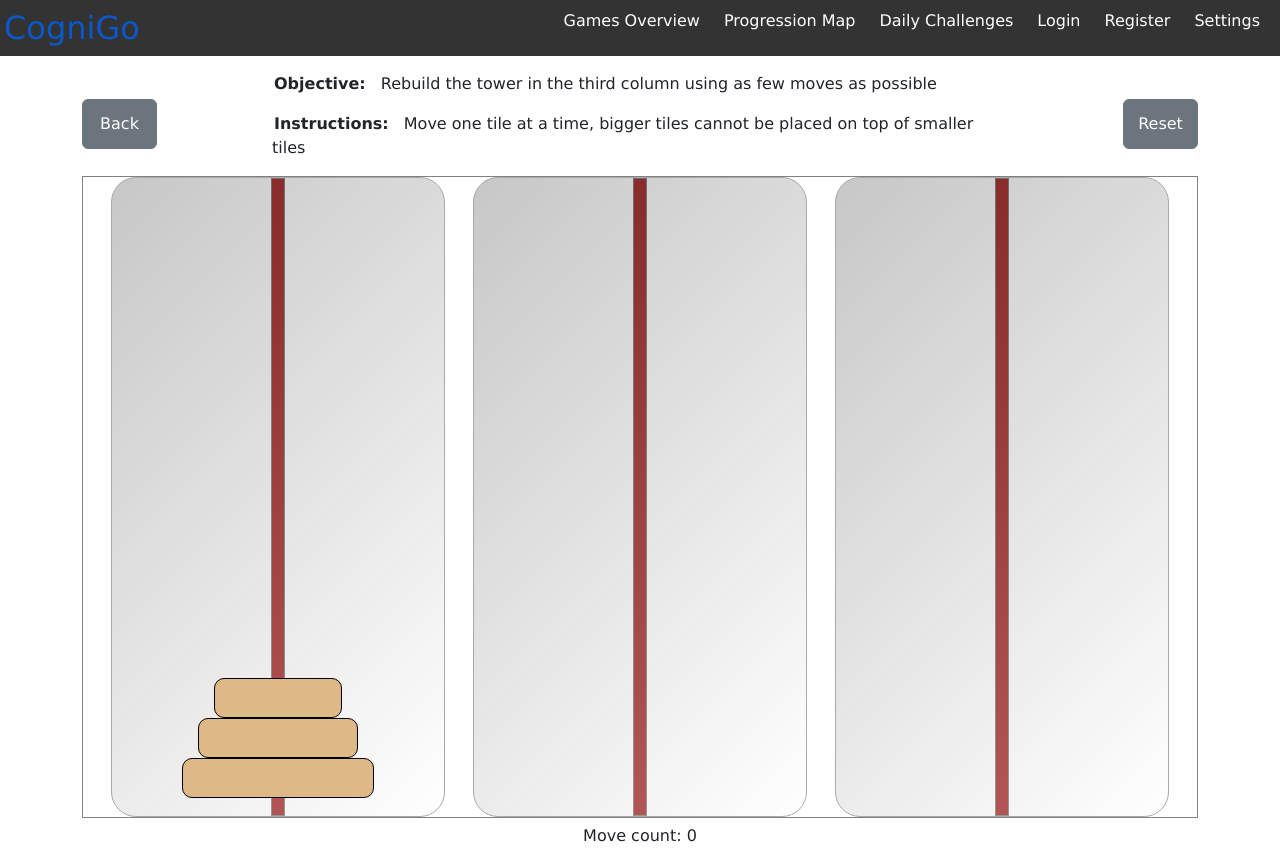
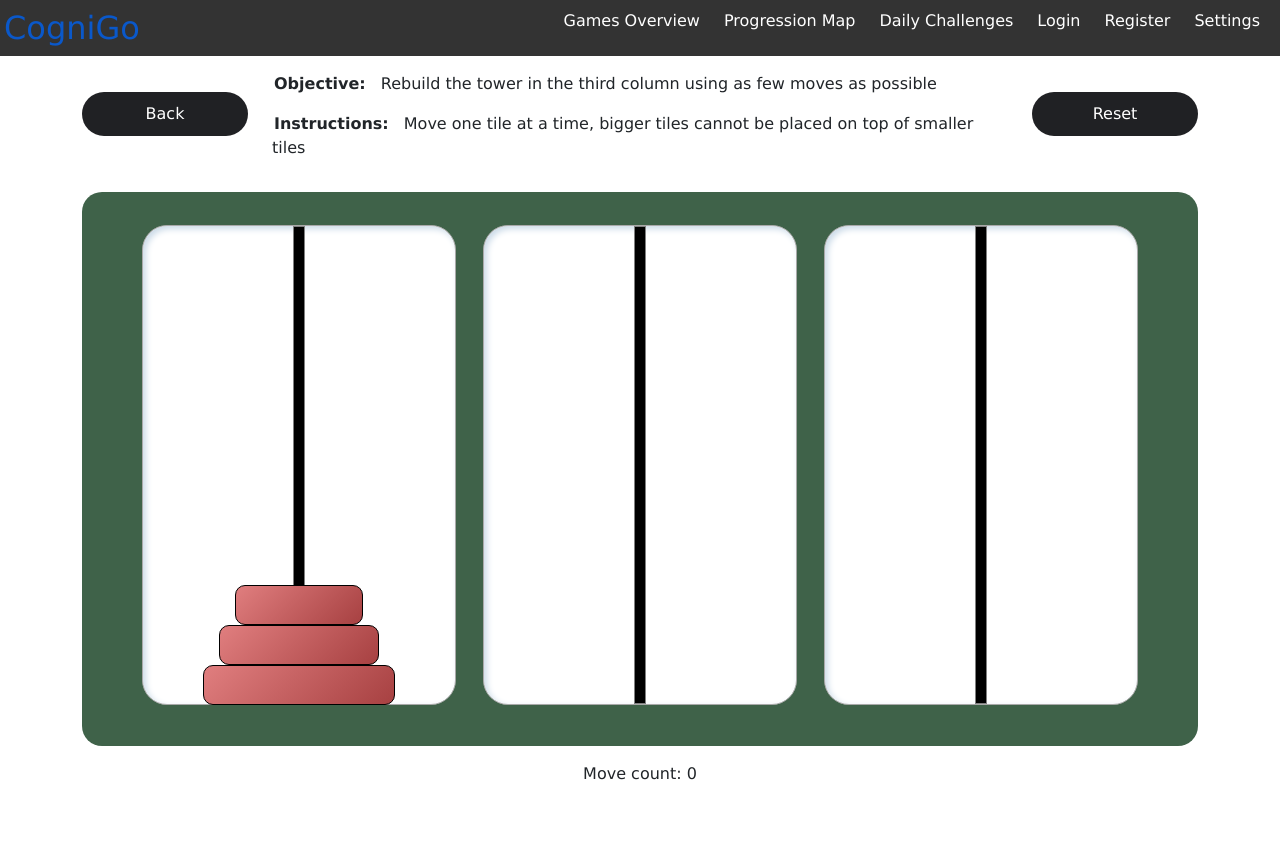
Before and after one commit to chloehylaw/cognigo, a React (Create React App) app: page /games/hanoi/go in a window 1280 px wide. After the commit the page ends 802 px from the top, so only its background shows below. Built offline with nearby package versions, Linux system fonts and the light colour scheme.

Commit message:
[styling] updates to styling of tower of hanoi game elements
This commit updates the styling for the Tower of Hanoi game to better reflect the project's styling choices.

```diff
--- a/src/assets/css/Hanoi.css
+++ b/src/assets/css/Hanoi.css
@@ -29,9 +29,25 @@ h4.objective {
     align-items: center;
 }
 
-.back-button {
-    width: 75px;
-    height: 50px;
+.game-button {
+    cursor: pointer;
+    width: 100%;
+    height: auto;
+    padding: 0.65rem 1.25rem;
+    border: none;
+    outline: none;
+    border-radius: 2rem;
+    color: white;
+    background: #202124;
+    text-align: center;
+    text-rendering: optimizeLegibility;
+    margin-bottom: 20px;
+}
+
+.game-button:hover {
+    background: rgb(133, 132, 132);
+    text-decoration: none;
+    color: white;
 }
 
 #reset-button-container {
@@ -40,36 +56,40 @@ h4.objective {
     align-items: center;
 }
 
-.reset-button {
-    width: 75px;
-    height: 50px;
+.text-title {
+    font-weight: 700;
 }
 
-.text-title {
-    font-weight: 700;
-  }
+.hanoi-game-container {
+    background-color:#3F6249;
+    padding: 3%;
+    border-radius: 20px;
+    z-index: -30;
+}
 
-.content {
-    border: 1px solid grey;
+.hanoi-game-window {
     display: inline-flex;
     font-family: sans-serif;
     justify-content: space-evenly;
     text-align: center;
     width: 100%;
+    z-index: 0;
 }
 
-.column-container {
+.hanoi-column {
     align-items: flex-end;
-    background: linear-gradient(135deg, rgba(0,0,0,0.22), rgba(255,255,255,0.25));
+    background-color:white;
     border: 1px solid darkgrey;
     border-radius: 25px;
-    height: 80vh;
+    height: 60vh;
     position: relative;
     width: 30%;
+    box-shadow: rgb(204, 219, 232) 3px 3px 6px 0px inset, rgba(255, 255, 255, 0.5) -3px -3px 6px 1px inset;
+    z-index: 0;
 }
 
 .center-bar {
-    background-color: brown;
+    background-color: black;
     width: 4%;
     height: 100%;
     border: 1px solid grey;
@@ -79,21 +99,20 @@ h4.objective {
 }
 
 .tile {
-    /* background: linear-gradient(-45deg, rgba(0,0,0,0.22), rgba(255,255,255,0.25)); */
-    background-color: burlywood;
+    background: linear-gradient(-45deg, rgba(0,0,0,0.22), rgba(255,255,255,0.25));
+    background-color: #D65354;
     border: 1px solid black;
     border-radius: 10px;
     height: 40px;
     margin: auto;
     z-index: 10;
-    /* box-shadow: 12px 12px 16px 0 rgba(0, 0, 0, 0.25),
-                -8px -8px 12px 0 rgba(255, 255, 255, 0.3); */
 }
 
 .win-message {
-    background-color: #080;
-    border-radius: 10px;
-    color: #ff0;
+    background-color: #1F4027;
+    border-radius: 20px;
+    border: 2px solid #202124;
+    color: wheat;
     font-size: 42px;
     font-weight: 700;
     left: 50%;
@@ -104,6 +123,7 @@ h4.objective {
     transform: translate(-50%, -50%);
     width: 40%;
     z-index: 20;
+    box-shadow: rgba(15, 25, 60, 0.2) 3px 3px 6px 10px, rgba(0, 0, 0, 0.1) -3px -3px 6px 10px;
 }
 
 .win-subtitle {
@@ -113,5 +133,5 @@ h4.objective {
 }
 
 .win-number {
-    color: #2ff;
+    color: yellow;
 }
--- a/src/pages/TowerOfHanoi/HanoiStartScreen.js
+++ b/src/pages/TowerOfHanoi/HanoiStartScreen.js
@@ -1,7 +1,8 @@
 import React, { useState } from 'react'
-import '../../assets/css/Hanoi.css'
 import { Row, Col, Button } from 'react-bootstrap'
 import { Link, useNavigate } from 'react-router-dom'
+import '../index.css'
+import '../../assets/css/Hanoi.css'
 
 
 function HanoiStartScreen() {
@@ -30,18 +31,18 @@ function HanoiStartScreen() {
         </h2>
       </Row>
       <Row className="difficulty-button-row">
-        <h1>Select a difficulty</h1>
+        <h1>Select a difficulty:</h1>
         <Col>
-          <Button onClick={() => start('easy')}>Easy</Button>
+          <Button className="input-submit" onClick={() => start('easy')}>Easy</Button>
         </Col>
         <Col>
-          <Button onClick={() => start('medium')}>Medium</Button>
+          <Button className="input-submit" onClick={() => start('medium')}>Medium</Button>
         </Col>
         <Col>
-          <Button onClick={() => start('hard')}>Hard</Button>
+          <Button className="input-submit" onClick={() => start('hard')}>Hard</Button>
         </Col>
         <Col>
-          <Button onClick={() => start('very_hard')}>Very Hard</Button>
+          <Button className="input-submit" onClick={() => start('very_hard')}>Very Hard</Button>
         </Col>
       </Row>
     </>
--- a/src/pages/TowerOfHanoi/TowerOfHanoi.js
+++ b/src/pages/TowerOfHanoi/TowerOfHanoi.js
@@ -1,10 +1,11 @@
 import React, { useState, useEffect } from "react";
 import { useNavigate, useLocation } from "react-router-dom";
-import { Button, Col, Row } from "react-bootstrap";
+import { Button, Col, Row, Container } from "react-bootstrap";
 import {easy_mode_init,
         medium_mode_init,
         hard_mode_init,
         very_hard_mode_init} from "../../contants/HanoiConstants";
+import '../index.css'
 import '../../assets/css/Hanoi.css'
 
 /**
@@ -25,6 +26,9 @@ function TowerOfHanoi() {
   const [tiles, setTiles] = useState(init);
   const [difficulty, setDifficulty] = useState('');
   const [ready, setReady] = useState(false);
+  const [idealMoves, setIdealMoves] = useState(0)
+
+  let ideal_num_moves = 0;
 
   useEffect(() => {
     initializeDifficulty();
@@ -44,24 +48,34 @@ function TowerOfHanoi() {
   const initializeTiles = () => {
     switch(difficulty) {
       case 'easy':
-        let easy_init = JSON.parse(JSON.stringify(easy_mode_init))
+        let easy_init = JSON.parse(JSON.stringify(easy_mode_init));
         setTiles(easy_init);
+        ideal_num_moves = Math.pow(2, 3) - 1;
+        setIdealMoves(ideal_num_moves);
         break;
       case 'medium':
-        let med_init = JSON.parse(JSON.stringify(medium_mode_init))
+        let med_init = JSON.parse(JSON.stringify(medium_mode_init));
         setTiles(med_init);
+        ideal_num_moves = Math.pow(2, 4) - 1;
+        setIdealMoves(ideal_num_moves);
         break;
       case 'hard':
-        let hard_init = JSON.parse(JSON.stringify(hard_mode_init))
+        let hard_init = JSON.parse(JSON.stringify(hard_mode_init));
         setTiles(hard_init);
+        ideal_num_moves = Math.pow(2, 5) - 1;
+        setIdealMoves(ideal_num_moves);
         break;
       case 'very_hard':
-        let v_hard_init = JSON.parse(JSON.stringify(very_hard_mode_init))
-        setTiles(v_hard_init)
+        let v_hard_init = JSON.parse(JSON.stringify(very_hard_mode_init));
+        setTiles(v_hard_init);
+        ideal_num_moves = Math.pow(2, 6) - 1;
+        setIdealMoves(ideal_num_moves);
         break;
       default:
         let default_init = JSON.parse(JSON.stringify(easy_mode_init))
         setTiles(default_init);
+        ideal_num_moves = Math.pow(2, 3) - 1;
+        setIdealMoves(ideal_num_moves);
         break;
     }
     setMoveCount(0);
@@ -123,20 +137,19 @@ function TowerOfHanoi() {
       <div className="App">
         <Row className="instructions">
           <Col sm={2} md={2} id="back-button-container">
-            <Button variant="secondary" className="back-button" onClick={handleBack}>Back</Button>
+            <Button className="game-button" onClick={handleBack}>Back</Button>
           </Col>
           <Col sm={6} md={8}>
               <p><span className="text-title">Objective:</span> Rebuild the tower in the third column using as few moves as possible</p>
               <p><span className="text-title">Instructions:</span> Move one tile at a time, bigger tiles cannot be placed on top of smaller tiles</p>
           </Col>
           <Col sm={2} md={2} id="reset-button-container">
-            <Button variant="secondary" className="reset-button" onClick={handleReset}>Reset</Button>
+            <Button className="game-button" onClick={handleReset}>Reset</Button>
           </Col>
         </Row>
-        <div className="content">
-          <div
-            className="column-container"
-            id={1}
+        <Container className="hanoi-game-container">
+          <div className="hanoi-game-window">
+            <div className="hanoi-column" id={1}
               onDragOver={(ev) => ev.preventDefault()}
               onDrop={handleDrop}
             >
@@ -149,7 +162,7 @@ function TowerOfHanoi() {
                     width: `${tile.width}em`
                   };
                   tileStyles.marginTop =
-                  index === 0 ? `calc(80vh - ${tileCount * 40 + 20}px)` : "0";
+                    index === 0 ? `calc(60vh - ${tileCount * 40 + 1}px)` : "0";
                   return (
                     <div
                       {...tile}
@@ -163,9 +176,7 @@ function TowerOfHanoi() {
                   );
                 })}
             </div>
-          <div
-            className="column-container"
-            id={2}
+            <div className="hanoi-column" id={2}
               onDragOver={(ev) => ev.preventDefault()}
               onDrop={handleDrop}
             >
@@ -178,7 +189,7 @@ function TowerOfHanoi() {
                     width: `${tile.width}em`
                   };
                   tileStyles.marginTop =
-                  index === 0 ? `calc(80vh - ${tileCount * 40 + 20}px)` : "0";
+                    index === 0 ? `calc(60vh - ${tileCount * 40 + 1}px)` : "0";
                   return (
                     <div
                       {...tile}
@@ -192,9 +203,7 @@ function TowerOfHanoi() {
                   );
                 })}
             </div>
-          <div
-            className="column-container"
-            id={3}
+            <div className="hanoi-column" id={3}
               onDragOver={(ev) => ev.preventDefault()}
               onDrop={handleDrop}
             >
@@ -207,7 +216,7 @@ function TowerOfHanoi() {
                     width: `${tile.width}em`
                   };
                   tileStyles.marginTop =
-                  index === 0 ? `calc(80vh - ${tileCount * 40 + 20}px)` : "0";
+                    index === 0 ? `calc(60vh - ${tileCount * 40 + 1}px)` : "0";
                   return (
                     <div
                       {...tile}
@@ -222,13 +231,18 @@ function TowerOfHanoi() {
                 })}
             </div>
           </div>
+        </Container>
         {winCondition && (
           <div className="win-message">
             You Win!
+            {moveCount == idealMoves ?
               <div className="win-subtitle">
-              You did it in <span className="win-number">{moveCount}</span>{" "}
-              moves
+                You solved it in <span className="win-number">{moveCount}</span>moves, the smallest possible number of moves!
+              </div> :
+              <div className="win-subtitle">
+              You solved it in <span className="win-number">{moveCount}</span> moves!
               </div>
+            }
           </div>
         )}
         Move count: {moveCount}
```
Lines whose indentation alone changed are shown as unchanged.
